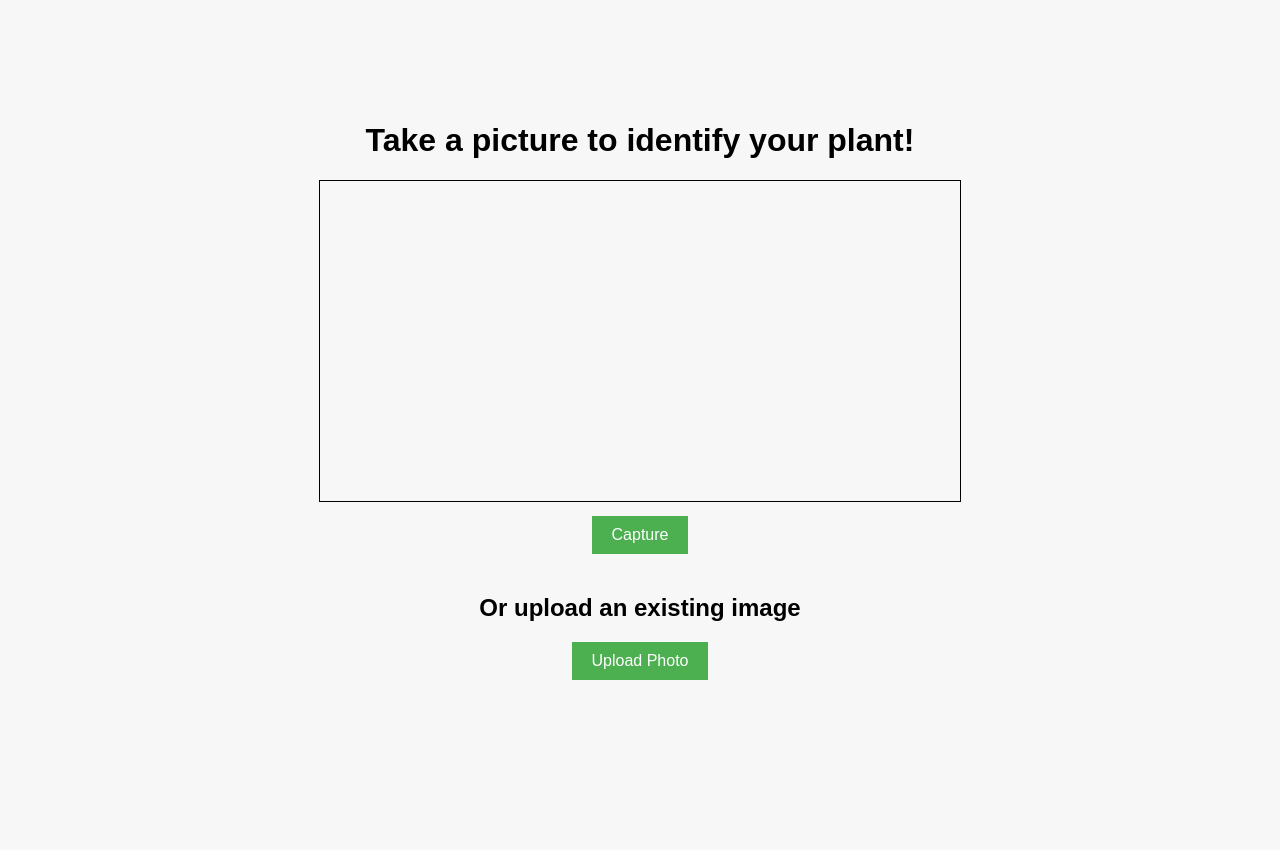
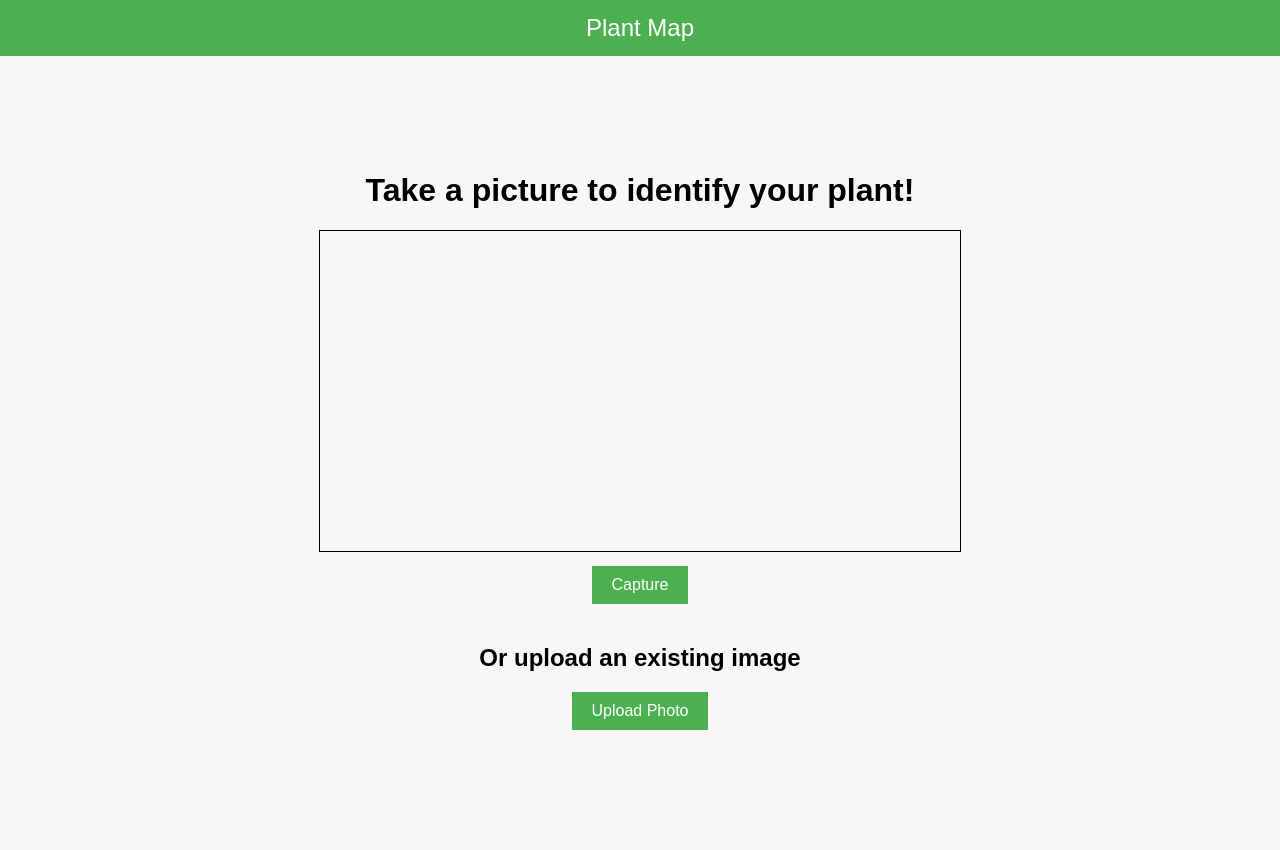
Before and after one commit to software-students-spring2024/5-final-project-spring-2024-frabtanah-final, a Flask app: page / in a window 1280 px wide. Before the commit the page ends 680 px from the top, so only its background shows below. Run offline with Flask 2, Linux system fonts and the light colour scheme.

Commit message:
added navbar to landing page

```diff
--- /dev/null
+++ b/web-app/static/nav.css
@@ -0,0 +1,32 @@
+.navbar {
+    width: 100%;
+    background-color: #4CAF50; /* Setting the navbar color to the green used in buttons */
+    overflow: hidden;
+    position: fixed;
+    top: 0;
+    left: 0; /* Ensures it stretches across the full width */
+    z-index: 1000; /* Keeps the navbar on top of other elements */
+}
+
+.nav-container {
+    display: flex;
+    justify-content: center; /* This will center your app name */
+    padding: 14px 16px;
+}
+
+.app-name {
+    color: white;
+    font-size: 24px;
+    text-align: center;
+}
+
+/* Clear the margin and padding of HTML elements to ensure the navbar sticks to the top */
+html, body {
+    margin: 0;
+    padding: 0;
+}
+
+/* Update body padding-top to avoid content hiding behind the fixed navbar */
+body {
+    padding-top: 50px; /* You might need to adjust this value if your navbar is taller or shorter */
+}
--- a/web-app/templates/home.html
+++ b/web-app/templates/home.html
@@ -6,6 +6,7 @@
     <title>Take a Picture or Upload</title>
     <link rel="stylesheet" href="/static/picture.css">
 </head>
+{% include 'navbar.html' %}
 <body>
     <h1>Take a picture to identify your plant!</h1>
     <div id="camera">
--- /dev/null
+++ b/web-app/templates/navbar.html
@@ -0,0 +1,16 @@
+<!DOCTYPE html>
+<html lang="en">
+<head>
+    <meta charset="UTF-8">
+    <meta name="viewport" content="width=device-width, initial-scale=1.0">
+    <title>Plant Map</title>
+    <link rel="stylesheet" href="{{ url_for('static', filename='nav.css') }}">
+</head>
+<body>
+    <nav class="navbar">
+        <div class="nav-container">
+            <span class="app-name">Plant Map</span>
+        </div>
+    </nav>
+</body>
+</html>
```
